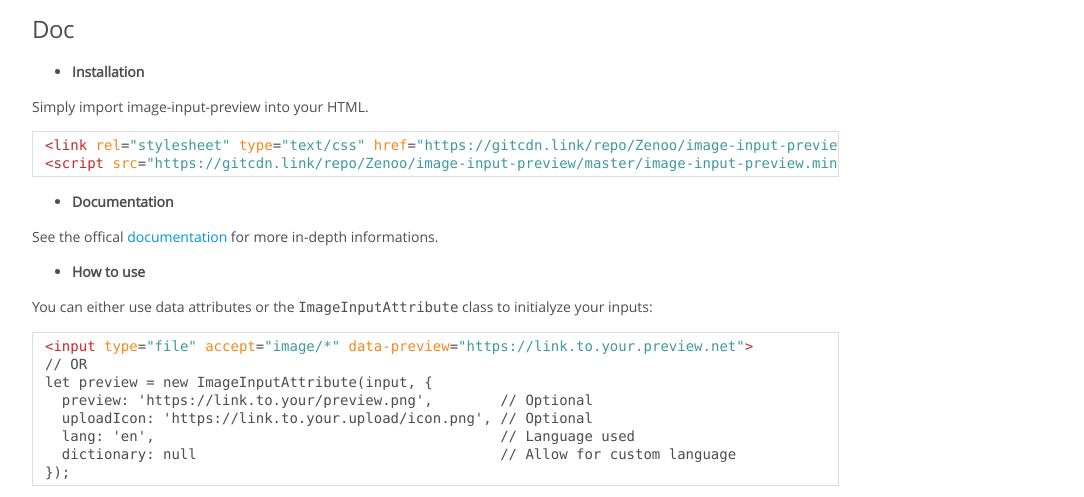
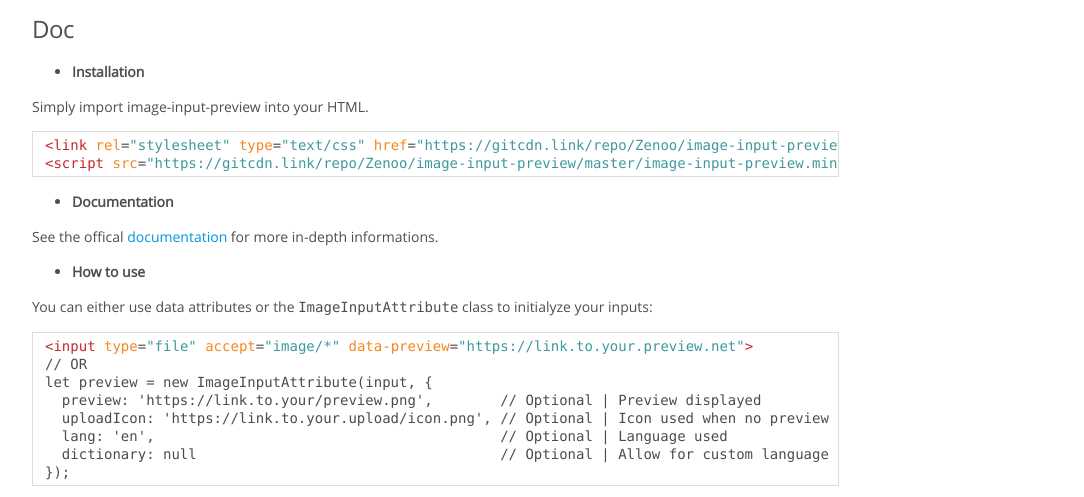
Before and after one commit to Zenoo/image-input-preview, a website: page docs/index.html in a window 1280 px wide. Shown: the part 252-749 px from the top of the page, without its empty margins (0-1084 px from the left). Drawn offline with Linux system fonts and the light colour scheme.

Commit message:
Updated README

```diff
--- a/docs/index.html
+++ b/docs/index.html
@@ -60,10 +60,10 @@
 <pre class="prettyprint source"><code>&lt;input type=&quot;file&quot; accept=&quot;image/*&quot; data-preview=&quot;https://link.to.your.preview.net&quot;>
 // OR
 let preview = new ImageInputAttribute(input, {
-  preview: 'https://link.to.your/preview.png',        // Optional
-  uploadIcon: 'https://link.to.your.upload/icon.png', // Optional
-  lang: 'en',                                         // Language used
-  dictionary: null                                    // Allow for custom language
+  preview: 'https://link.to.your/preview.png',        // Optional | Preview displayed
+  uploadIcon: 'https://link.to.your.upload/icon.png', // Optional | Icon used when no preview is displayed
+  lang: 'en',                                         // Optional | Language used
+  dictionary: null                                    // Optional | Allow for custom language
 });</code></pre><ul>
 <li><p><strong>Methods</strong></p>
 <pre class="prettyprint source"><code>See the [documentation](https://zenoo.github.io/image-input-preview/ImageInputPreview.html) for the method definitions.</code></pre></li>
@@ -90,7 +90,7 @@ let preview = new ImageInputAttribute(input, {
 <br class="clear">
 
 <footer>
-    Documentation generated by <a href="https://github.com/jsdoc3/jsdoc">JSDoc 3.5.5</a> on Tue Dec 04 2018 12:24:44 GMT+0100 (Romance Standard Time)
+    Documentation generated by <a href="https://github.com/jsdoc3/jsdoc">JSDoc 3.5.5</a> on Tue Dec 04 2018 12:26:22 GMT+0100 (Romance Standard Time)
 </footer>
 
 <script> prettyPrint(); </script>
```
Also changed, not shown: docs/ImageInputPreview.html (+1 -1 lines), docs/ImageInputPreview.js.html (+1 -1 lines), README.md.
